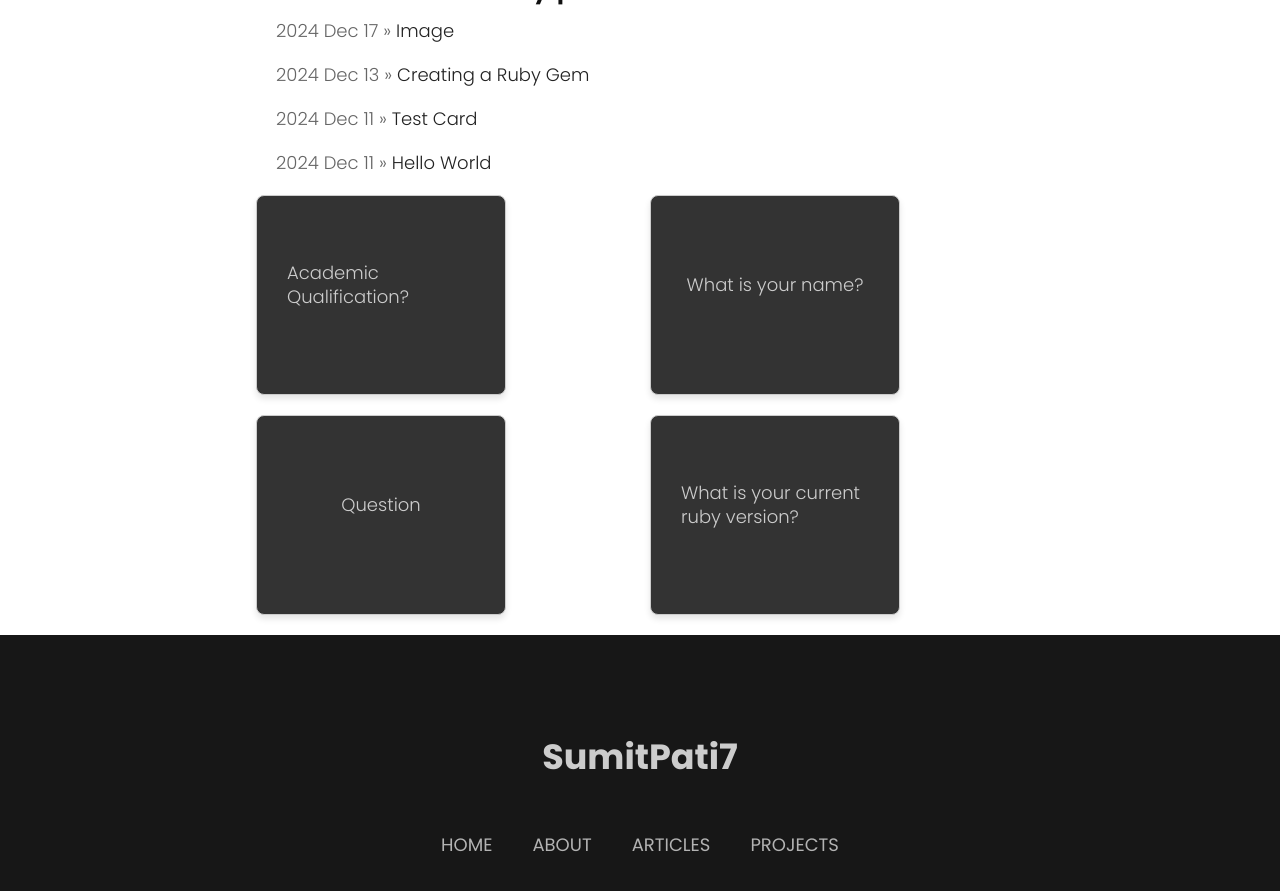
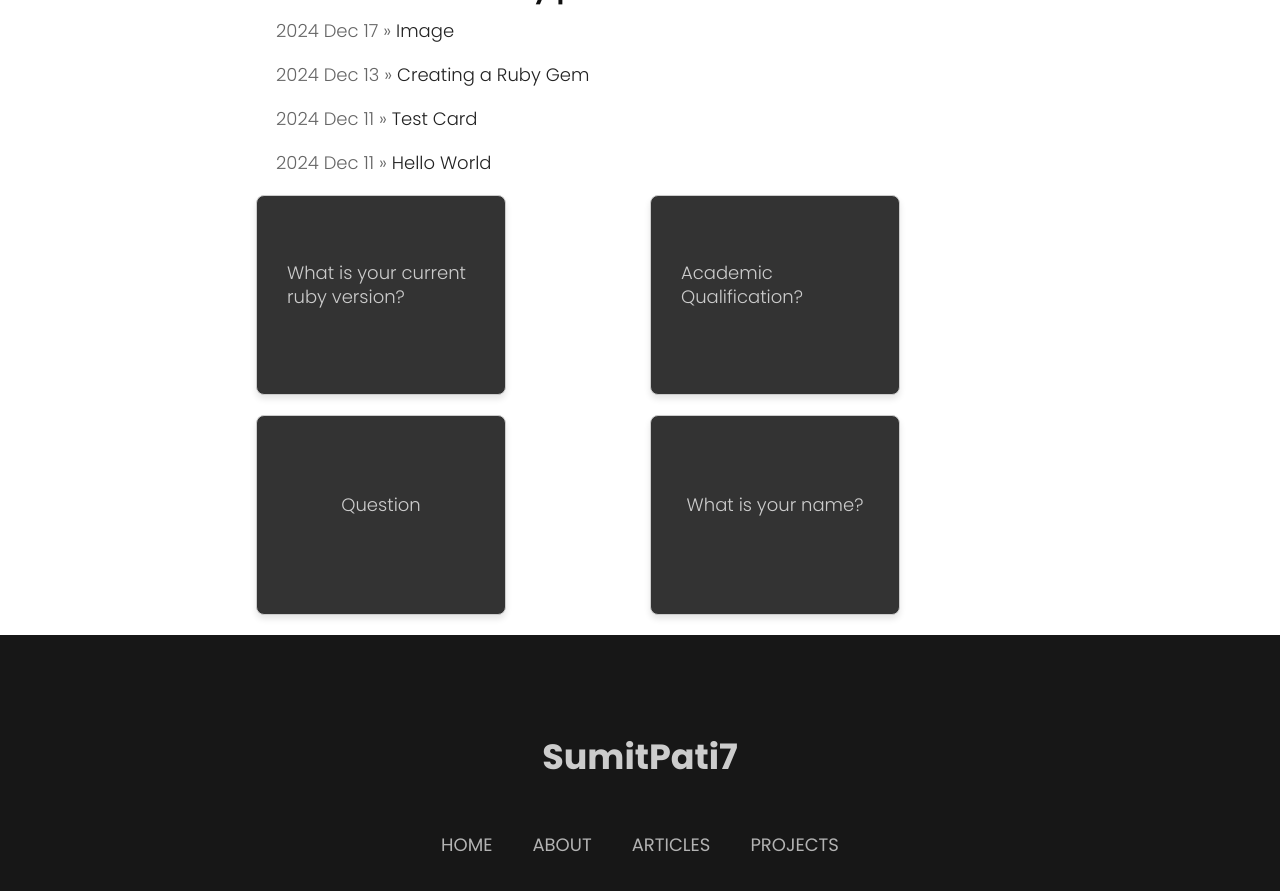
Before and after one commit to sumitpati7/blog, a Jekyll site: the page built from index.md, in a window 1280 px wide and 900 px high, scrolled down 478 px. Shown: the top 891 px of the window. Built offline with Jekyll 4.4.1, drawn with Linux system fonts in a browser that asks for light colours; nearby versions of some CDN libraries; some web fonts are replaced; comment, search, counter and statistics services are not loaded.

Commit message:
auto commit

```diff
--- a/index.md
+++ b/index.md
@@ -2,17 +2,17 @@
 layout: default
 title: SumitPati7
 flashcards:
+  - question: What is your current ruby version?
+    answer: 3\.3.4
+
   - question: Academic Qualification?
     answer: Bachelor in CSIT
-
-  - question: What is your name?
-    answer: My name is **Sumit Pati**.
 
   - question: Question
     answer: Answer
 
-  - question: What is your current ruby version?
-    answer: 3\.3.4
+  - question: What is your name?
+    answer: My name is **Sumit Pati**.
 
 ---
 # Hello There, I am Sumit Pati.
```
